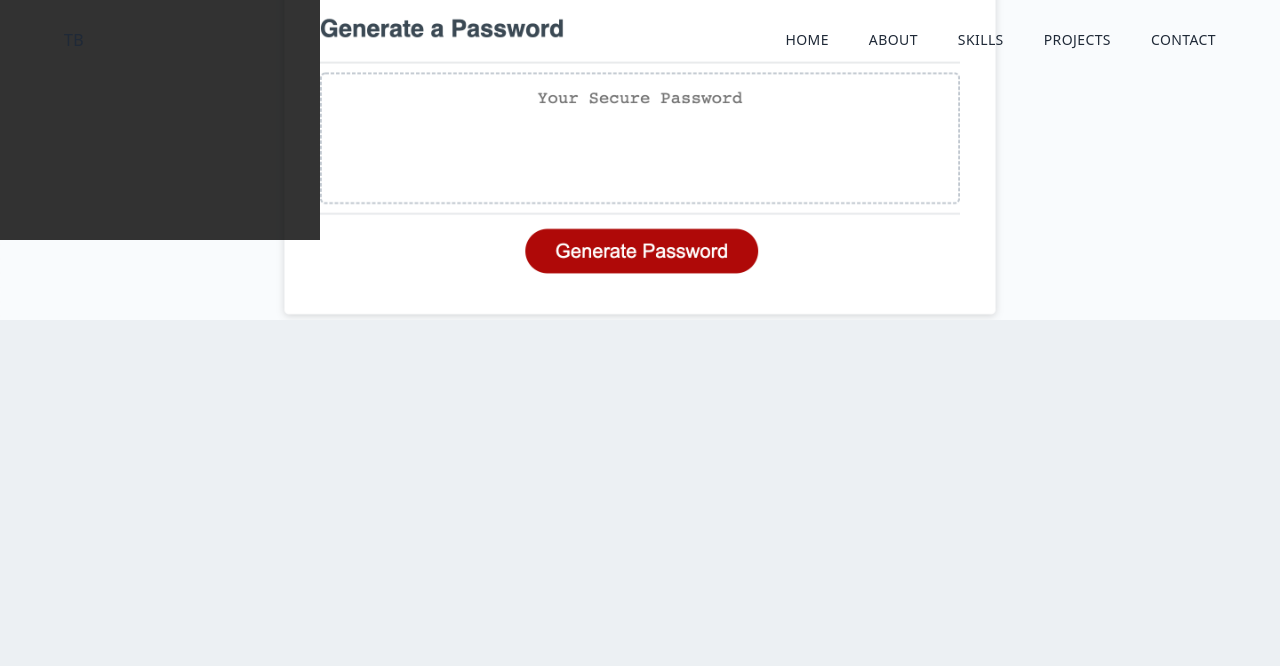
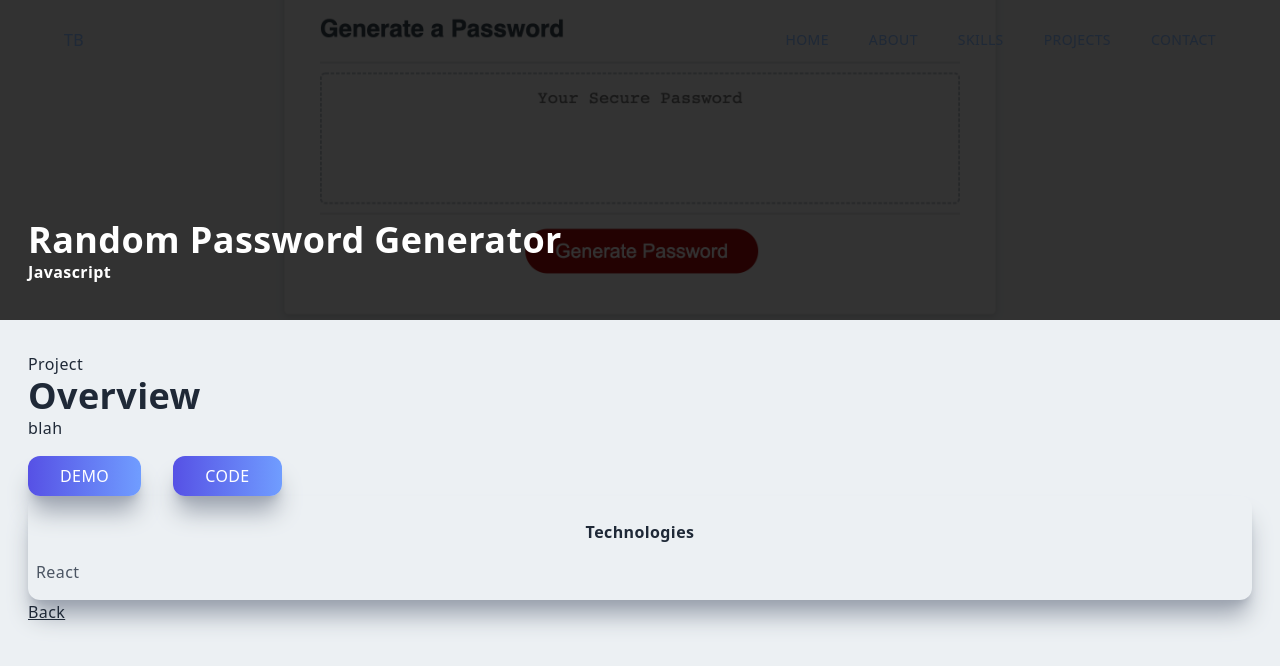
Before and after one commit to TroyBohrer8/Next.js-Portfolio, a Next.js app in the folder my-app/: page /project1 in a window 1280 px wide. Shown: the top 666 px of the page. Built offline with nearby package versions, Linux system fonts and the light colour scheme.

Commit message:
starting to polish everything

```diff
--- a/my-app/pages/project1.jsx
+++ b/my-app/pages/project1.jsx
@@ -1,17 +1,53 @@
-import React from 'react';
+import React from "react";
 import Image from "next/image";
+import Link from "next/link";
 import randomPasswordImg from "../public/assets/projects/RandomPassword.png";
-
 
 function project1() {
   return (
+    // Container
     <div className="w-full">
+      {/* Navbar Area */}
       <div className="w-screen h-[30vh] lg:h-[40vh] relative">
-        <div className="absolute top-0 left-0 w-full h-[30vh] lg:w-[40vh] bg-black/80 z-10"/>
-        <Image className="absolute z-1" layout="fill" objectFit="cover" src={randomPasswordImg} alt="/"/>
+        {/* Image Container */}
+        <div className="absolute top-0 left-0 w-full h-full  bg-black/80 z-10" />
+        <Image
+          className="absolute z-1"
+          layout="fill"
+          objectFit="cover"
+          src={randomPasswordImg}
+          alt="/"
+        />
+        {/* Text */}
+        <div className="absolute top-[60%] max-w-[1240px] w-full translate-x-5 translate-y-5 text-white z-10 p-2 ">
+          <h2>Random Password Generator</h2>
+          <h3>Javascript</h3>
+        </div>
+      </div>
+      {/* Overview Container */}
+      <div className="max-w-[1240px] mx-auto p-2 md:grid-cols-5 gap-8 pt-8">
+        <div className="col-span-4">
+          <p>Project</p>
+          <h2>Overview</h2>
+          <p>blah</p>
+          <button className="px-8 py-2 mt-4 mr-8">Demo</button>
+          <button className="px-8 py-2 mt-4 mr-8">Code</button>
+        </div>
+        {/* Technologies Card */}
+        <div className="col-span-4 md:col-span-1 shadow-xl shadow-gray-400 rounded-xl pt-4">
+          <div className="p-2">
+            <p className="text-center font-bold pb-2">Technologies</p>
+            <div>
+              <p className="text-gray-600 py-2 items-center">React</p>
+            </div>
+          </div>
+        </div>
+        <Link href="/#projects">
+          <p className="underline cursor-pointer">Back</p>
+        </Link>
       </div>
     </div>
-  )
+  );
 }
 
-export default project1
+export default project1;
```
